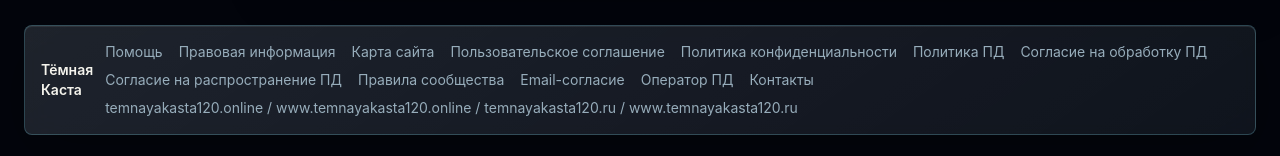
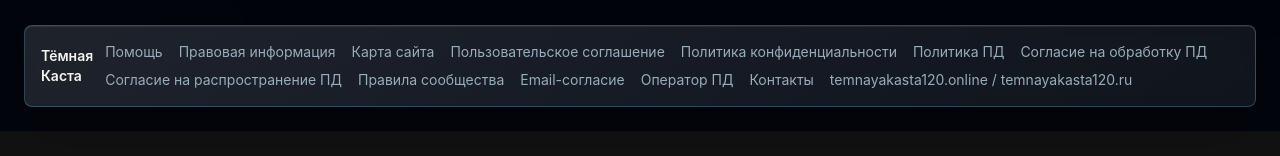
Before and after one commit to IvanRaketa/temnayakasta, a Next.js app: page /terms in a window 1280 px wide. Shown: the part 2266-2422 px from the top of the page. After the commit the page ends 2397 px from the top, so only its background shows below. Built offline with nearby package versions, Linux system fonts and the light colour scheme; no server answers.

Commit message:
Hide www domains from footer

```diff
--- a/components/layout/footer.tsx
+++ b/components/layout/footer.tsx
@@ -48,7 +48,11 @@ export function Footer() {
           <Link href="/contacts" className="hover:text-primary">
             Контакты
           </Link>
-          <span>{projectConfig.domains.join(" / ")}</span>
+          <span>
+            {projectConfig.domains
+              .filter((domain) => !domain.startsWith("www."))
+              .join(" / ")}
+          </span>
         </nav>
       </div>
     </footer>
```
